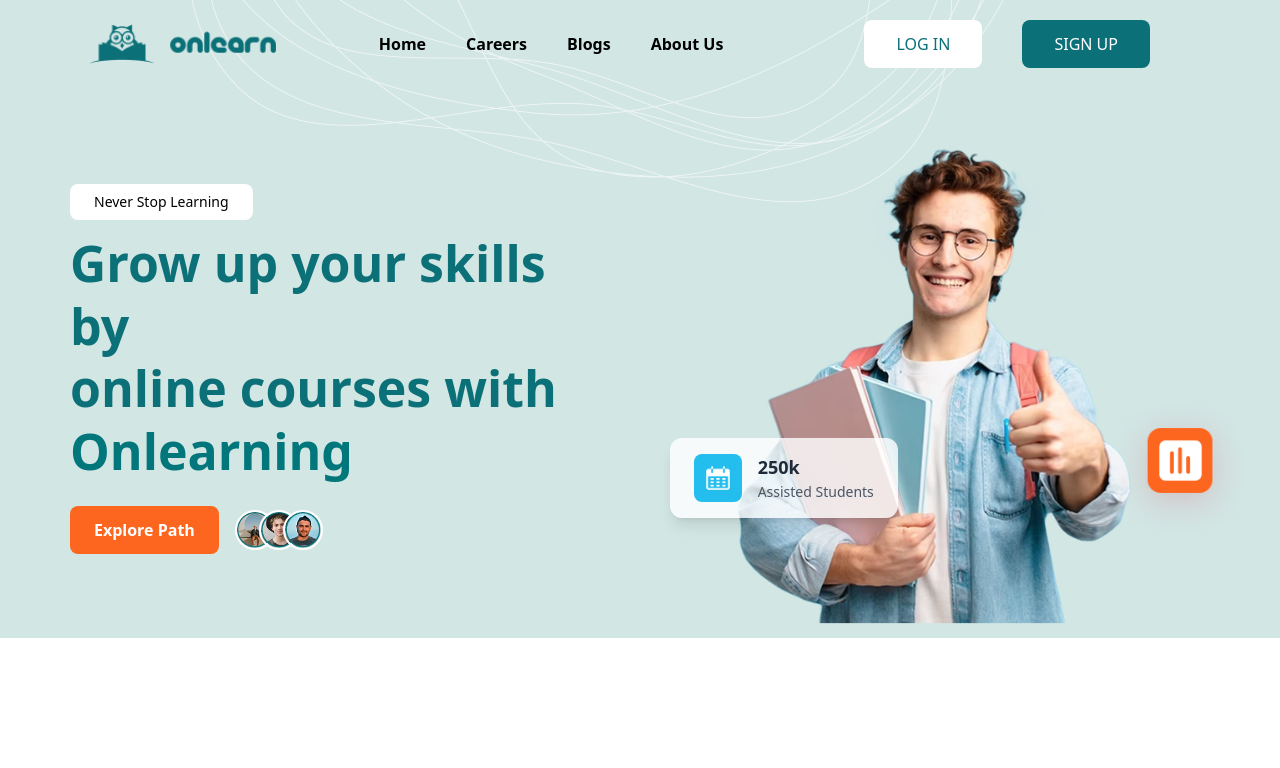
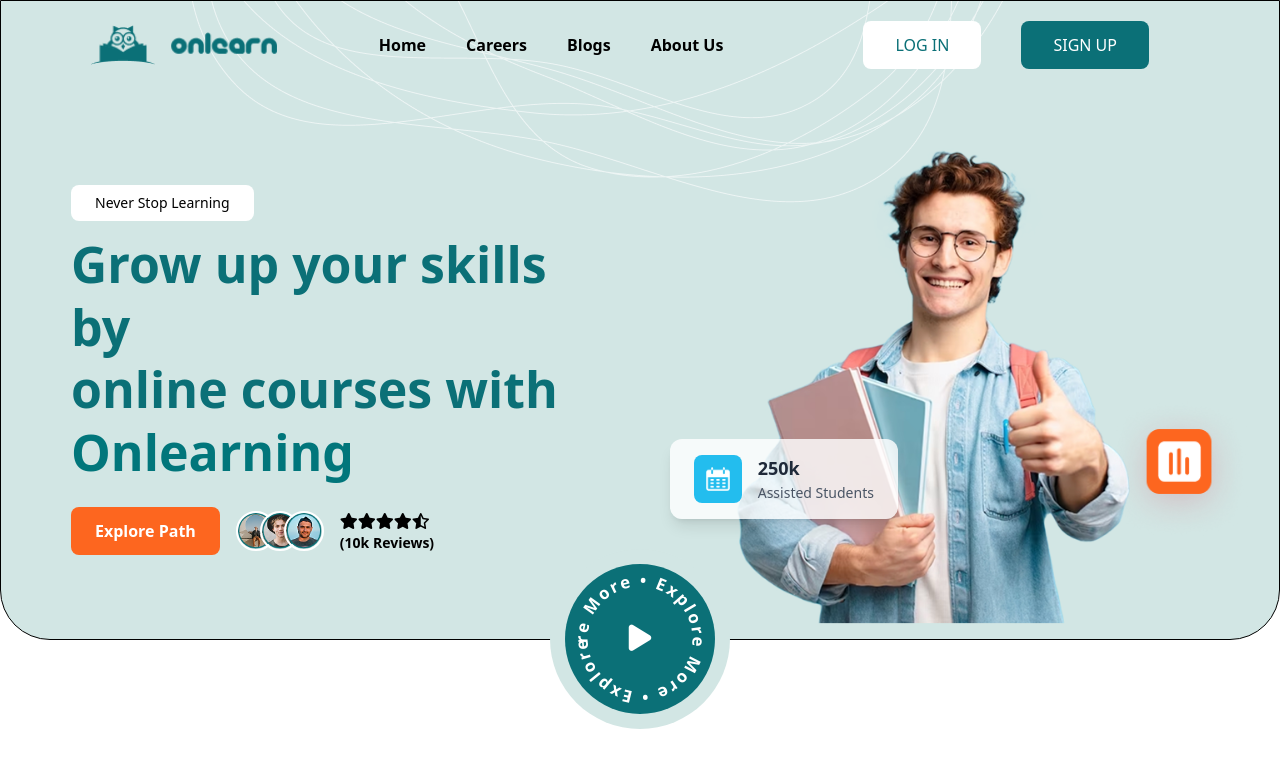
Before and after one commit to thephotogenicbug/onlearn-frontend, a React (Vite) app: page / in a window 1280 px wide. Shown: the top 768 px of the page. Built offline with nearby package versions, Linux system fonts and the light colour scheme.

Commit message:
finish designing header ui

```diff
--- a/index.html
+++ b/index.html
@@ -10,5 +10,6 @@
   <body>
     <div id="root"></div>
     <script type="module" src="/src/main.jsx"></script>
+    <script src="https://kit.fontawesome.com/edd83495db.js" crossorigin="anonymous"></script>
   </body>
 </html>
--- a/src/components/Header/Header.jsx
+++ b/src/components/Header/Header.jsx
@@ -6,7 +6,7 @@ import LayoutWrapper from "../LayoutWrapper/LayoutWrapper";
 const Header = () => {
   return (
     <div
-      className="bg-[#D2E6E4] bg-no-repeat bg-top bg-fixed"
+      className="bg-[#D2E6E4] bg-no-repeat bg-top bg-fixed rounded-b-[50px] border "
       style={{ backgroundImage: `url(${assets.swrills})` }}
     >
       <LayoutWrapper>
@@ -44,6 +44,18 @@ const Header = () => {
                   alt=""
                   className="w-[40px] h-[40px] object-cover rounded-full border-2 border-white"
                 />
+              </div>
+              <div>
+                <div>
+                  <i class="fa-solid fa-star"></i>
+                  <i class="fa-solid fa-star"></i>
+                  <i class="fa-solid fa-star"></i>
+                  <i class="fa-solid fa-star"></i>
+                  <i class="fa-regular fa-star-half-stroke"></i>
+                </div>
+                <div>
+                  <p className="text-sm font-semibold">(10k Reviews)</p>
+                </div>
               </div>
             </div>
           </div>
@@ -86,6 +98,44 @@ const Header = () => {
             </div>
           </div>
         </div>
+        <div className="flex items-center justify-center bg-[#D2E6E4] relative">
+          <div className="flex items-center justify-center bg-[#D2E6E4] p-3 w-[180px] h-[180px] absolute rounded-full">
+            <div className="bg-[#0B7077] flex flex-col justify-center items-center p-3 w-[150px] h-[150px] m-5 absolute rounded-full z-10">
+              <svg
+                viewBox="0 0 200 200"
+                className="absolute w-[140px] h-[140px] z-0"
+              >
+                <defs>
+                  <path
+                    id="circlePath"
+                    d="M 100, 100
+               m -75, 0
+               a 75,75 0 1,1 150,0
+               a 75,75 0 1,1 -150,0"
+                  />
+                </defs>
+                <text
+                  fill="white"
+                  fontSize="24"
+                  fontWeight="bold"
+                  letterSpacing="3"
+                >
+                  <textPath
+                    href="#circlePath"
+                    startOffset="50%"
+                    textAnchor="middle"
+                  >
+                    • Explore More • Explore More • Explore More •
+                  </textPath>
+                </text>
+              </svg>
+
+              <div>
+                <i className="fa-solid fa-play text-white text-3xl"></i>
+              </div>
+            </div>
+          </div>
+        </div>
       </LayoutWrapper>
     </div>
   );
```
